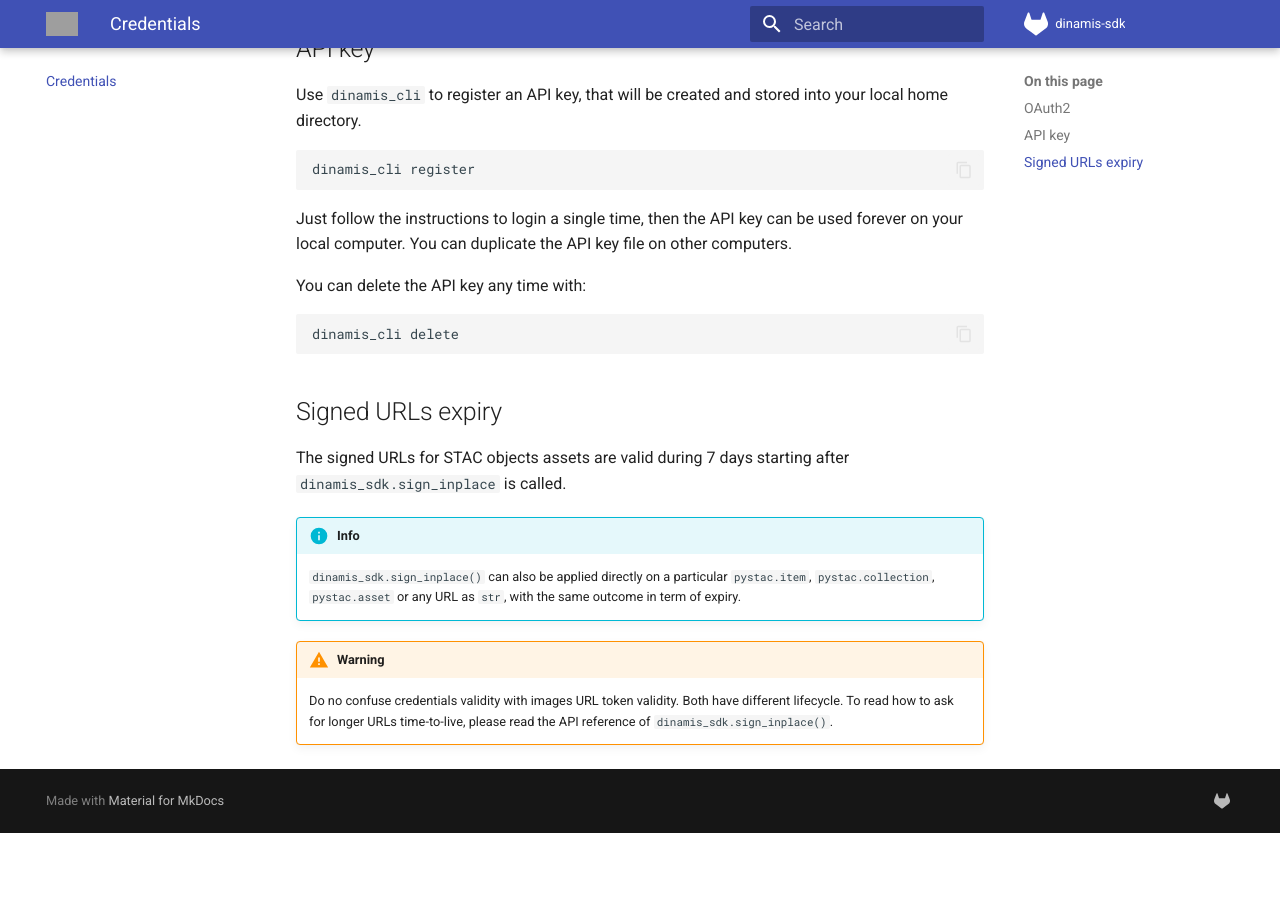
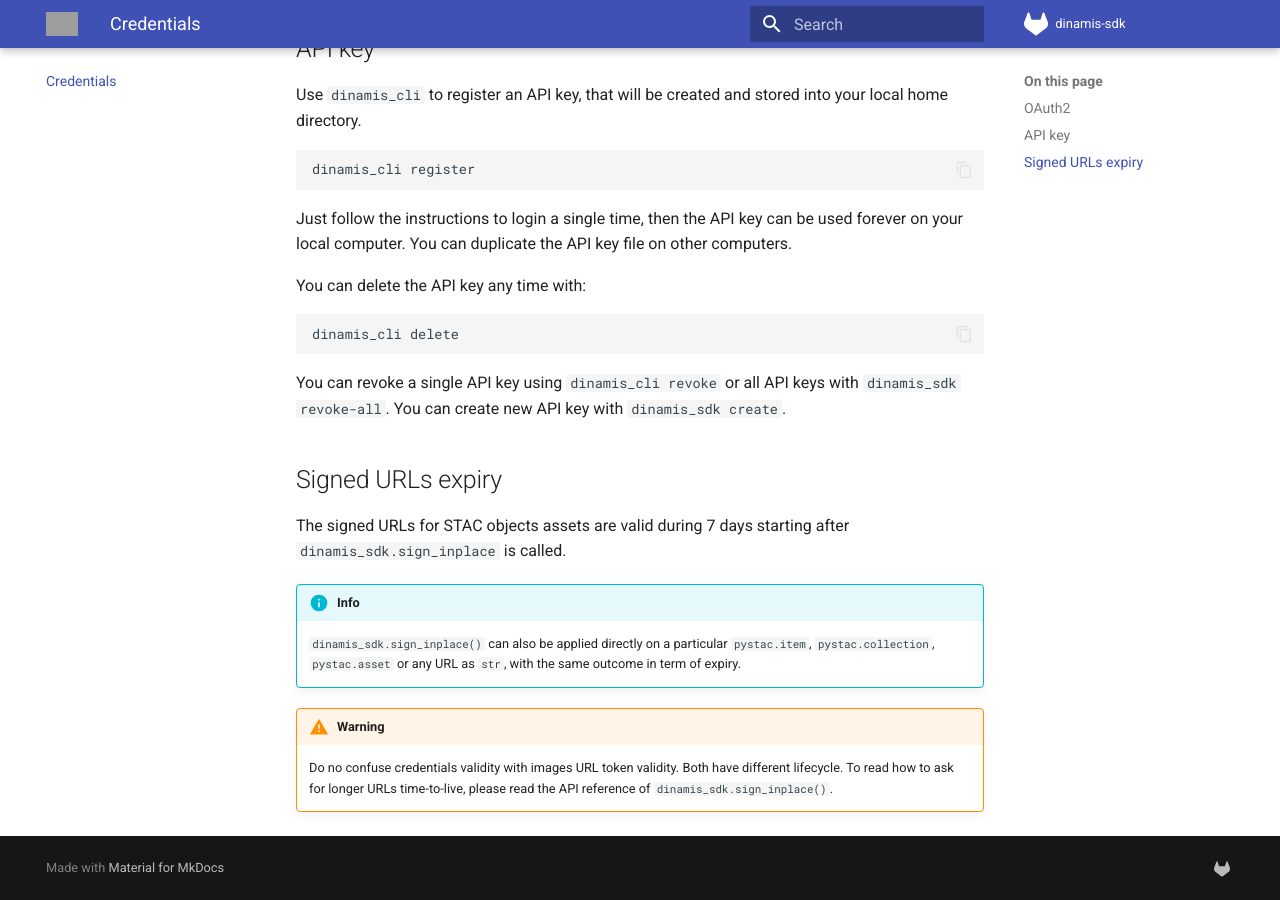
Before and after one commit to remicres/dinamis-sdk, an MkDocs documentation site: the page built from doc/credentials.md, in a window 1280 px wide and 900 px high, scrolled down 572 px. Built offline with MkDocs 1.6.1 and Material for MkDocs 9.7.7, drawn with Linux system fonts in a browser that asks for light colours; before the commit the page ends 1405 px from its top, so only the background shows below that; grey boxes are pictures that could not be loaded.

Commit message:
doc: api key management

````diff
--- a/doc/credentials.md
+++ b/doc/credentials.md
@@ -35,6 +35,10 @@ You can delete the API key any time with:
 dinamis_cli delete
 ```
 
+You can revoke a single API key using ```dinamis_cli revoke``` or all API keys
+with ```dinamis_sdk revoke-all```. You can create new API key with
+```dinamis_sdk create```.
+
 ## Signed URLs expiry
 
 The signed URLs for STAC objects assets are valid during 7 days starting after
````
